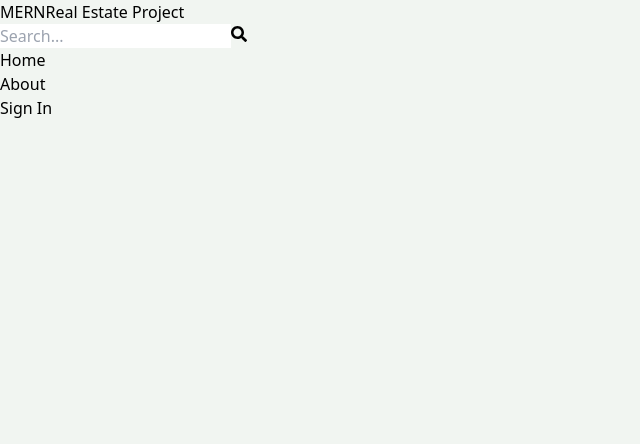
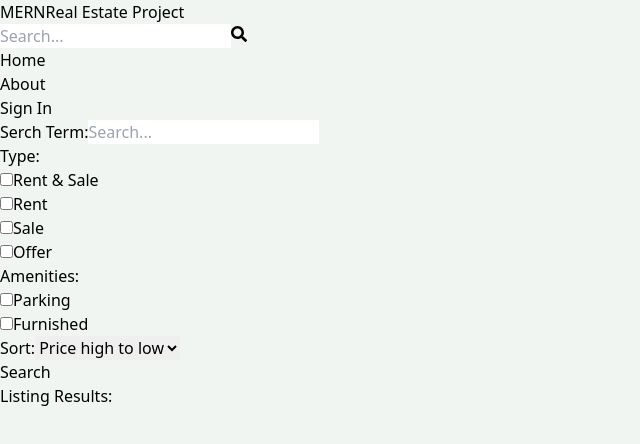
Before and after one commit to akshmohan/MERN-Estate, a React (Vite) app: page /search in a window 1280 px wide. Shown: the top 444 px of the page, without its empty margins (0-640 px from the left). Built offline with nearby package versions, Linux system fonts and the light colour scheme.

Commit message:
Created Search page UI

```diff
--- a/src/App.jsx
+++ b/src/App.jsx
@@ -9,6 +9,7 @@
 import CreateListing from "./pages/CreateListing";
 import UpdateListing from "./pages/UpdateListing";
 import Listing from "./pages/Listing";
+import Search from "./pages/Search";
 const App = () => {
   return (
     <BrowserRouter>
@@ -18,6 +19,7 @@
         <Route path="/sign-in" element={<SignIn />} />
         <Route path="/sign-up" element={<SignUP />} />
         <Route path="/about" element={<About />} />
+        <Route path="/search" element={<Search />} />
         <Route path="/listing/:listingId" element={<Listing />} />
 
         <Route element={<PrivateRoute />}>
--- /dev/null
+++ b/src/pages/Search.jsx
@@ -0,0 +1,70 @@
+export default function Search() {
+  return (
+    <div className="flex flex-col md:flex-row">
+      <div className="p-7 border-b-2 md:border-r-2 md:min-h-screen">
+        <form className="flex flex-col gap-8">
+          <div className="flex items-center gap-2">
+            <label className="whitespace-nowrap font-semibold">
+              Serch Term:
+            </label>
+            <input
+              type="text"
+              id="searchTerm"
+              placeholder="Search..."
+              className="border rounded-lg p-3 w-full"
+            />
+          </div>
+          <div className="flex gap-2 flex-wrap items-center">
+            <label className="font-semibold">Type:</label>
+            <div className="flex gap-2">
+              <input type="checkbox" id="all" className="w-5" />
+              <span>Rent & Sale</span>
+            </div>
+            <div className="flex gap-2">
+              <input type="checkbox" id="rent" className="w-5" />
+              <span>Rent</span>
+            </div>
+            <div className="flex gap-2">
+              <input type="checkbox" id="sale" className="w-5" />
+              <span>Sale</span>
+            </div>
+            <div className="flex gap-2">
+              <input type="checkbox" id="offer" className="w-5" />
+              <span>Offer</span>
+            </div>
+          </div>
+          <div className="flex gap-2 flex-wrap items-center">
+            <label className="font-semibold">Amenities:</label>
+            <div className="flex gap-2">
+              <input type="checkbox" id="parking" className="w-5" />
+              <span>Parking</span>
+            </div>
+            <div className="flex gap-2">
+              <input type="checkbox" id="furnished" className="w-5" />
+              <span>Furnished</span>
+            </div>
+          </div>
+          <div className="flex items-center gap-2">
+            <label className="font-semibold">Sort:</label>
+            <select id="sort_order" className="border rounded-lg p-3">
+              <option>Price high to low</option>
+              <option>Price low to high</option>
+              <option>Latest</option>
+              <option>Oldest</option>
+            </select>
+          </div>
+
+          <button className="bg-slate-700 text-white rounded-lg p-3 uppercase hover:opacity-90">
+            Search
+          </button>
+        </form>
+      </div>
+
+      <div className="">
+        <h1 className="text-3xl font-semibold border-b p-3 text-slate-700 mt-4">
+          Listing Results:
+        </h1>
+      </div>
+    </div>
+  );
+}
```
